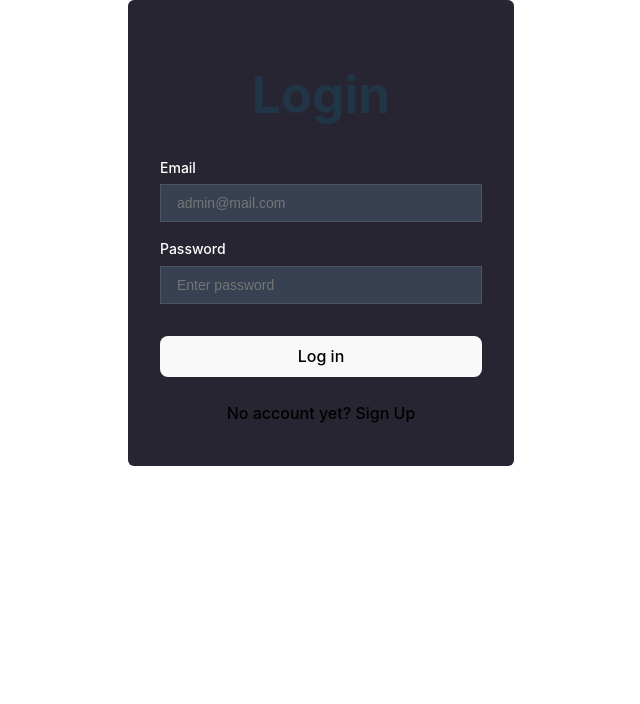
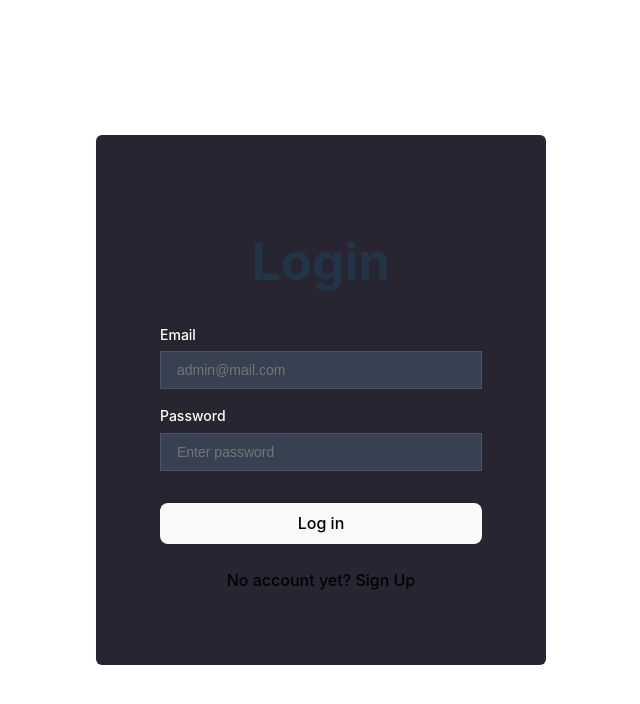
Before and after one commit to miofri/s-psql-fe, a React (Vite) app: page / in a window 1280 px wide. Shown: the top 704 px of the page, without its empty margins (319-959 px from the left). Built offline with nearby package versions, Linux system fonts and the light colour scheme; no server answers.

Commit message:
changed name of logibuttongroup to button group

```diff
--- a/src/components/Main.tsx
+++ b/src/components/Main.tsx
@@ -49,7 +49,7 @@ export const Main = () => {
 					defaultValue={formState?.email}
 					handleChange={(e) => handleInputChange(e, setFormState)}
 				/>
-				<Styled.LoginButtonGroup>
+				<Styled.ButtonGroup>
 					<Styled.LoginButton $nobg={false} type="submit" disabled={isLoading}>
 						{isLoading ? `Logging in...` : `Log in`}
 					</Styled.LoginButton>
@@ -60,7 +60,7 @@ export const Main = () => {
 					>
 						No account yet? Sign Up
 					</Styled.LoginButton>
-				</Styled.LoginButtonGroup>
+				</Styled.ButtonGroup>
 			</Styled.Form>
 		</Styled.FormContainer>
 	);
--- a/src/index.css
+++ b/src/index.css
@@ -27,7 +27,7 @@ body {
 	display: flex;
 	place-items: center;
 	/*min-width: 320px;*/
-	/*min-height: 100vh;*/
+	min-height: 100vh;
 }
 
 h1 {
--- a/src/styles/styles.tsx
+++ b/src/styles/styles.tsx
@@ -3,9 +3,10 @@ import styled from 'styled-components';
 export const FormContainer = styled.div`
 	display: flex;
 	flex-direction: column;
+	justify-content: center;
 	align-items: center;
-	min-width: 20rem;
-	padding: 2rem;
+	min-width: 18rem;
+	padding: 4rem;
 	border-radius: 0.375rem;
 	background-color: #272531;
 `;
@@ -71,7 +72,7 @@ export const TextArea = styled.textarea`
 	}
 `;
 
-export const LoginButtonGroup = styled.div`
+export const ButtonGroup = styled.div`
 	display: flex;
 	flex-direction: column;
 	justify-content: center;
```
